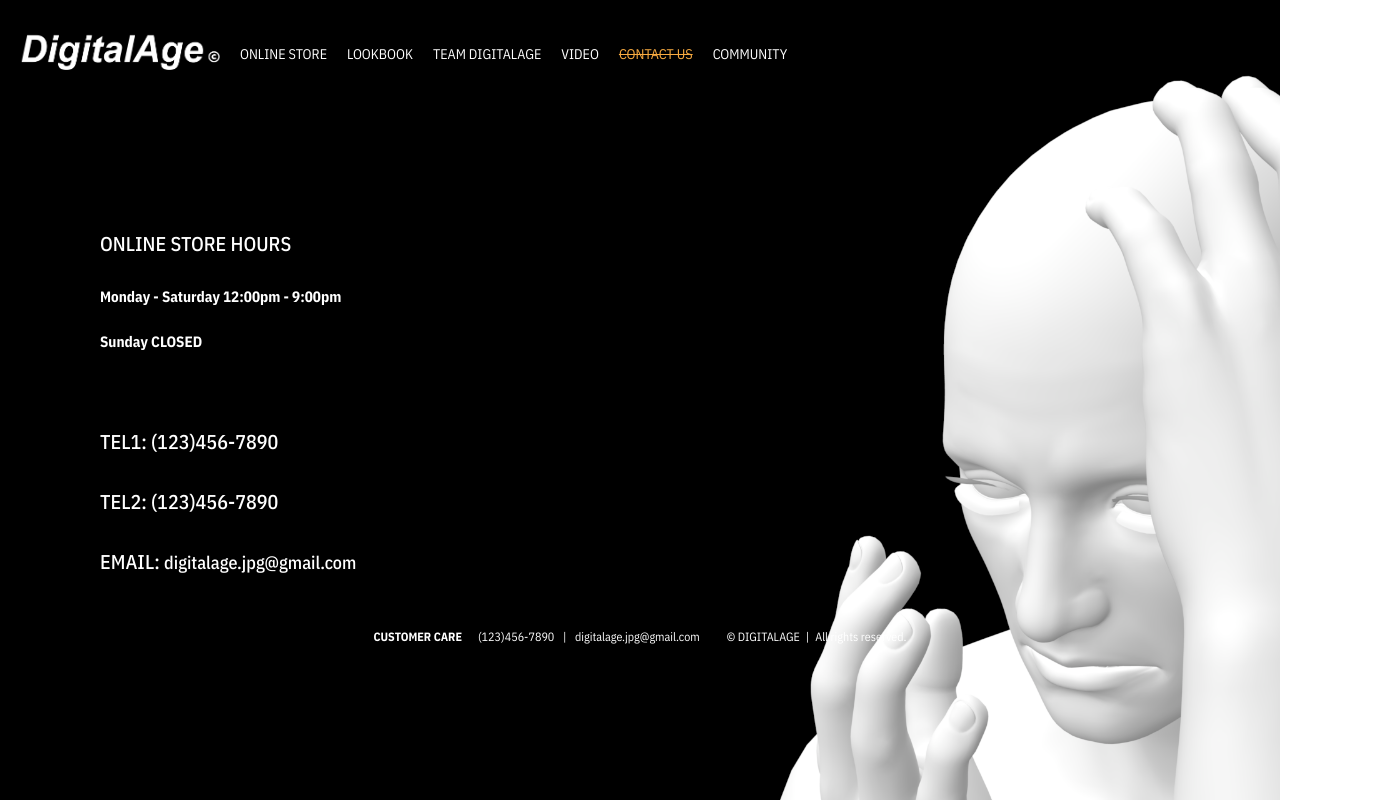
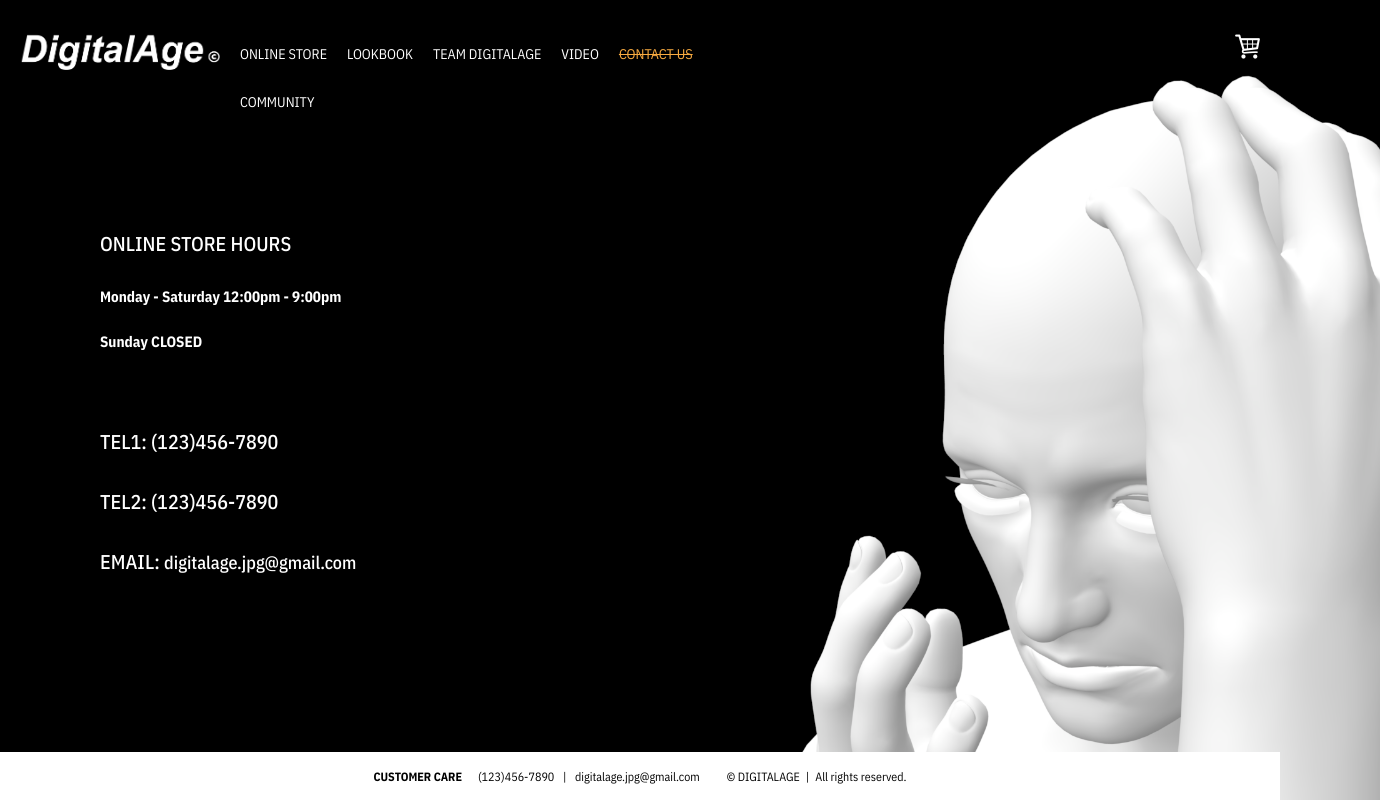
Before and after one commit to digitalage-jpg/digitalagestore.github.io, a plain HTML site: page contactus.html in a window 1280 px wide. Shown: the whole page, 1380 px wide, since content can reach past the window. Drawn offline with nearby package versions, Linux system fonts and the light colour scheme.

Commit message:
update bug fix

```diff
--- a/contactus.html
+++ b/contactus.html
@@ -34,11 +34,19 @@
                     </li>
                 </ul>
             </nav>
+            <div class="shoppingicon">
+                <ul>
+                    <li>
+                        <a href="index.html"><img class="img-logo" src="carticon.png" alt="shopping cart" style="filter: invert(1);"></a>
+                    </li>
+                </ul>
+            </div>
         </div>
 
         <br>
         <br>
         <br>
+
         <div class="wrapper4">
             <h1 style="color: white;">ONLINE STORE HOURS</h1>
             <h2 style="color: white;">Monday - Saturday 12:00pm - 9:00pm</h2>
@@ -49,10 +57,10 @@
         </div>
 
         <div>
-            <footer class="footer">
-                <li><h3 style="font-weight: 900; color: white;">CUSTOMER CARE</h3></li>
-                <li><h3 style="color: white;"> &ensp;&ensp;(123)456-7890 &ensp;|&ensp; digitalage.jpg@gmail.com &ensp;</h3></li>
-                <li><h3 style="color: white;"> &ensp;&ensp; &#169; DIGITALAGE&ensp;|&ensp;All rights reserved.</h3></li>
+            <footer class="footer" style="background-color: white; bottom: 0; position: absolute;">
+                <li><h3 style="font-weight: 900; color: black;">CUSTOMER CARE</h3></li>
+                <li><h3 style="color: black;"> &ensp;&ensp;(123)456-7890 &ensp;|&ensp; digitalage.jpg@gmail.com &ensp;</h3></li>
+                <li><h3 style="color: black;"> &ensp;&ensp; &#169; DIGITALAGE&ensp;|&ensp;All rights reserved.</h3></li>
             </footer>
         </div>
 
--- a/style2.css
+++ b/style2.css
@@ -26,11 +26,9 @@ body {
 
 .footer {
     width: 100%;
-    height: 30px;
     text-align: center;
     list-style: none;
 }
-
 .footer li {
     display: inline-block;
 }
@@ -108,7 +106,7 @@ input, select {
 
 .wrapper{
     margin-top: 20px;
-    width: auto;
+    width: 100%;
 }
 
 h1 {
@@ -157,7 +155,7 @@ h6 {
 }
 
 nav {
-    width: 100%;
+    width: 60%;
     padding-top: 10px;
     position: fixed;
 }
@@ -200,6 +198,27 @@ ul li ul li a{
     color: #303030;
 }
 
+.shoppingicon {
+    position: fixed;
+    padding-top: 0px;
+    margin-left: 60%;
+    width: 40%;
+}
+
+.shoppingicon ul li {
+    margin-top: 10px;
+    position: relative;
+    margin-right: 10px;
+    padding-right: 10px;
+    list-style: none;
+    float: right;
+}
+
+.shoppingicon ul li img {
+    width: 25px;
+    height: 25px;
+}
+
 .wrapper2 {
     margin-top: 50px;
     margin-left: 400px;
@@ -214,6 +233,7 @@ ul li ul li a{
     margin-top: 7px;
     padding-right: 20px;
     text-align: right;
+    width: 100%;
 }
 
 .submenu li {
@@ -269,7 +289,8 @@ ul li ul li a{
     margin-left: 100px;
     margin-right: 100px;
     margin-bottom: 20px;
-    width: auto;
+    width: 100%;
+    height: 100%;
 }
 
 .teamprofile {
@@ -337,7 +358,9 @@ table td {
     margin-top: 50px;
     margin-left: 50px;
     margin-right: 50px;
-    margin-bottom: 0px;
+    margin-bottom: 10px;
+    width: 100%;
+    display: inline-block;
 }
 
 .products{
```
Also changed, not shown: community.html (+8 -1 lines), lookbook.html (+7 -0 lines), onlinestore.html (+7 -0 lines), teamdigitalage.html (+10 -3 lines), video.html (+8 -0 lines), carticon.png (added), favicon2.png (deleted), guy.png (deleted), sampleprofile.png (deleted), 1 other file.
